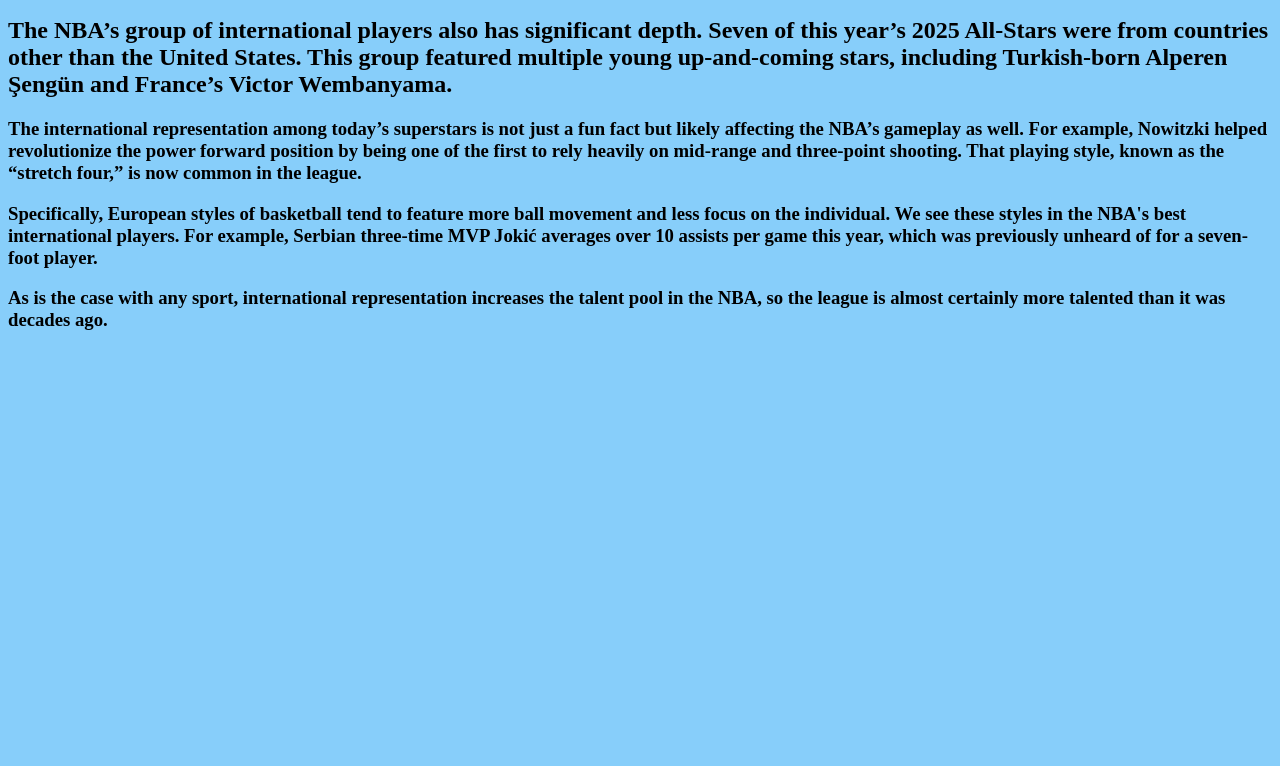
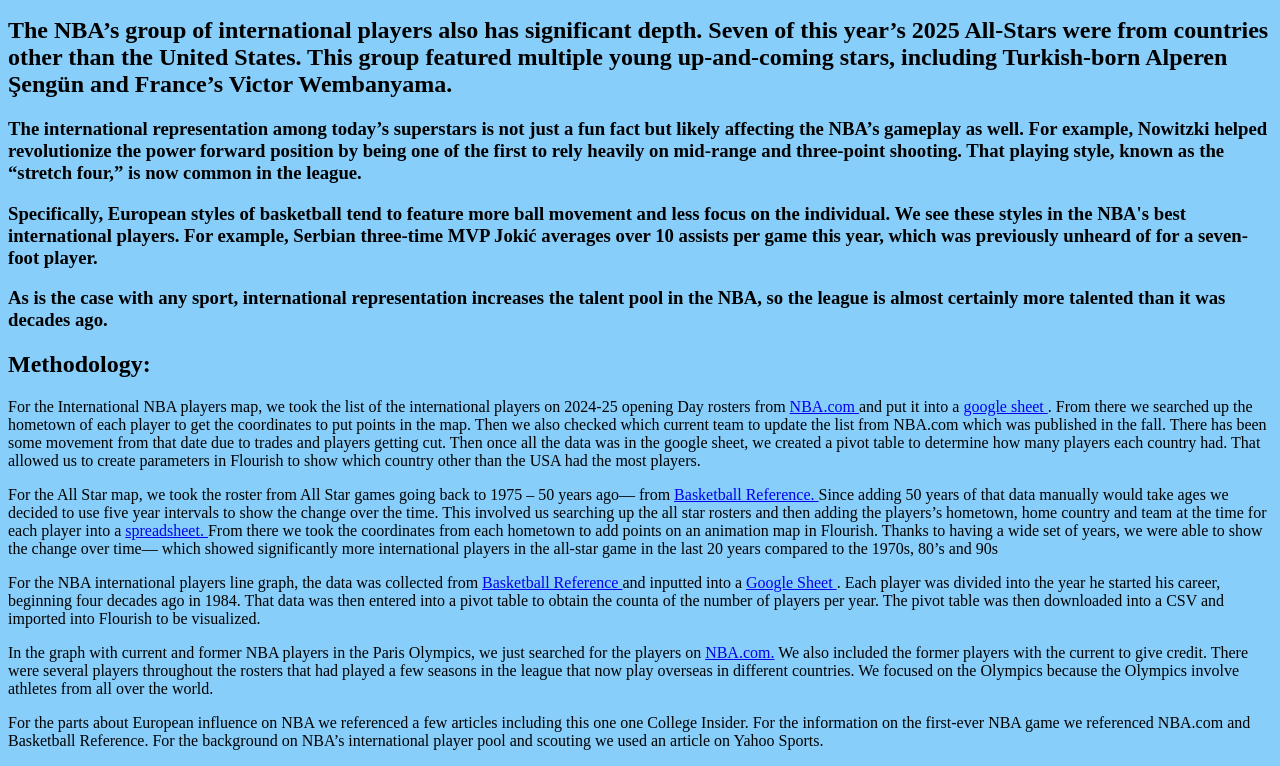
Before and after one commit to jakemozarsky/Final-Project, a plain HTML site: page index.html in a window 1280 px wide. Shown: the part 615-1381 px from the top of the page. Before the commit the page ends 965 px from the top, so only its background shows below. Drawn offline with Linux system fonts and the light colour scheme; a script that the page names is missing.

Commit message:
Update index.html

```diff
--- a/index.html
+++ b/index.html
@@ -65,5 +65,31 @@
 </h3>
     </div>
 
+<div class = "Methodology">
+    <h2>
+        Methodology:
+    </h2>
+
+    <p>
+        For the International NBA players map, we took the list of the international players on 2024-25 opening Day rosters from <a href = "https://www.nba.com/news/2024-25-international-players-opening-night-rosters-official-release"> NBA.com </a> and put it into a <a href = "https://docs.google.com/spreadsheets/d/1NPiS-mLCpQv4BurLQD5Td877l9Qu9eCQ8Xr_Xfd0uJE/edit?gid=0#gid=0"> google sheet </a>. From there we searched up the hometown of each player to get the coordinates to put points in the map. Then we also checked which current team to update the list from NBA.com which was published in the fall. There has been some movement from that date due to trades and players getting cut. Then once all the data was in the google sheet, we created a pivot table to determine how many players each country had. That allowed us to create parameters in Flourish to show which country other than the USA had the most players.
+    </p>
+
+    <p>
+        For the All Star map, we took the roster from All Star games going back to 1975 – 50 years ago— from <a href = "https://www.basketball-reference.com/allstar/"> Basketball Reference. </a> Since adding 50 years of that data manually would take ages we decided to use five year intervals to show the change over the time. This involved us searching up the all star rosters and then adding the players’s hometown, home country and team at the time for each player into a <a href = "https://docs.google.com/spreadsheets/d/1Gnxh3K-YYeTtRqsrIC9IdS97k0-0vTMAKxpay2iShY8/edit?gid=0#gid=0"> spreadsheet. </a> From there we took the coordinates from each hometown to add points on an animation map in Flourish. Thanks to having a wide set of years, we were able to show the change over time— which showed significantly more international players in the all-star game in the last 20 years compared to the 1970s, 80’s and 90s
+    </p>
+
+    <p>
+        For the NBA international players line graph, the data was collected from <a href = "https://www.basketball-reference.com/friv/birthplaces.fcgi"> Basketball Reference </a> and inputted into a <a href = https://docs.google.com/spreadsheets/d/1NXOhaeeBnhAVqeLsJGpmY5_x7RBdPouMEts-tSczpfs/edit?gid=0#gid=0"> Google Sheet </a>. Each player was divided into the year he started his career, beginning four decades ago in 1984. That data was then entered into a pivot table to obtain the counta of the number of players per year. The pivot table was then downloaded into a CSV and imported into Flourish to be visualized.
+    </p>
+
+    <p>
+        In the graph with current and former NBA players in the Paris Olympics, we just searched for the players on <a href = https://www.nba.com"> NBA.com.</a> We also included the former players with the current to give credit. There were several players throughout the rosters that had played a few seasons in the league that now play overseas in different countries. We focused on the Olympics because the Olympics involve athletes from all over the world.
+    </p>
+
+    <p>
+        For the parts about European influence on NBA we referenced a few articles including this one one College Insider. For the information on the first-ever NBA game we referenced NBA.com and Basketball Reference. For the background on NBA’s international player pool and scouting we used an article on Yahoo Sports.
+    </p>
+</div>
+
 
 </Body>
```
